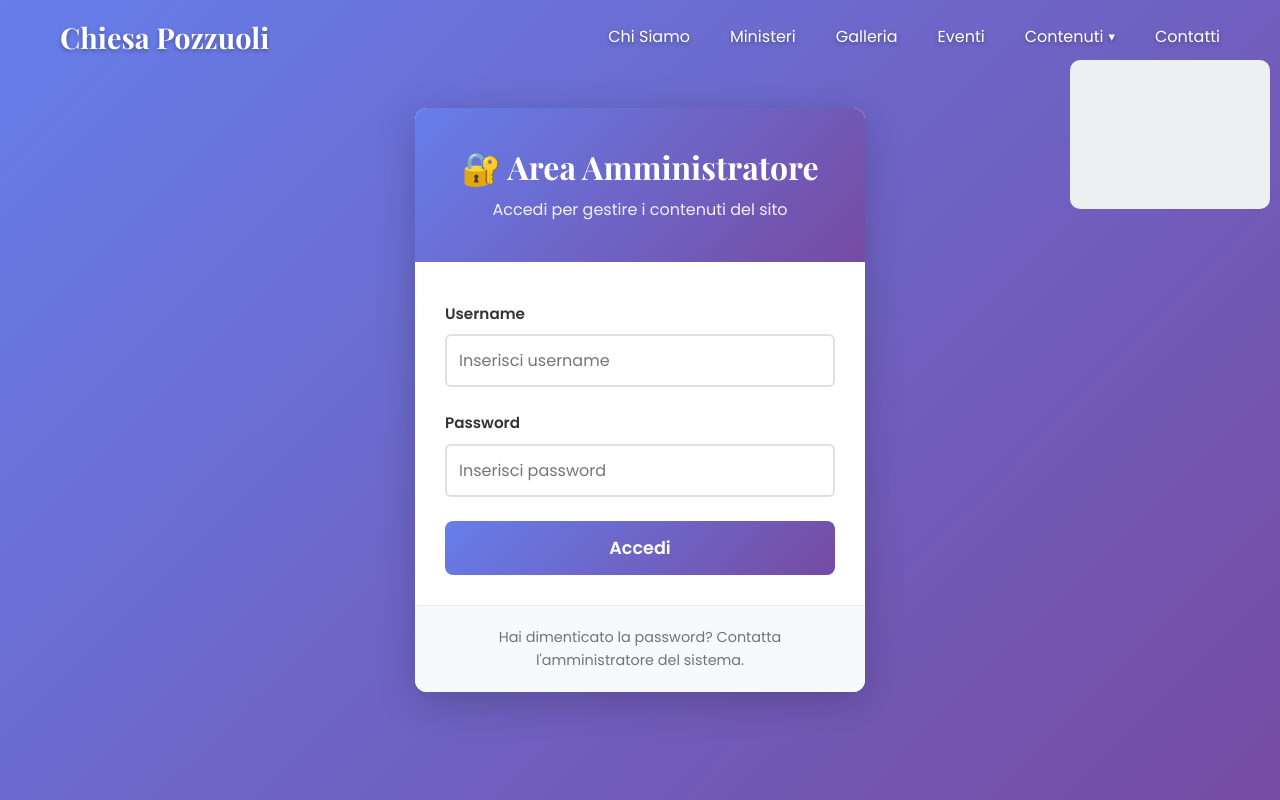
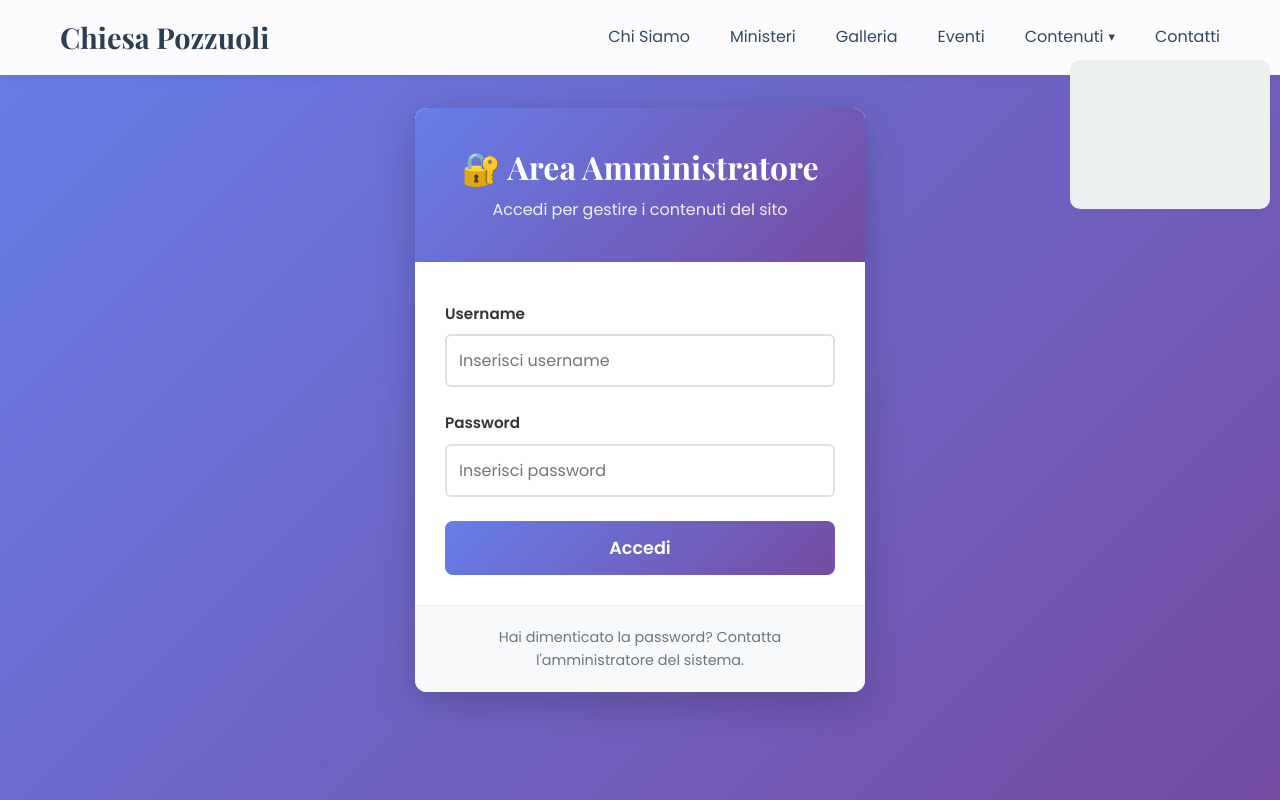
Before and after one commit to josephcatchpole622066-ai/chiesa-fiume-vita, a React (Vite) app: page /login in a window 1280 px wide. Shown: the top 800 px of the page. Built offline with nearby package versions, Linux system fonts and the light colour scheme.

Commit message:
colori pagine menu principale

```diff
--- a/src/App.jsx
+++ b/src/App.jsx
@@ -1,5 +1,5 @@
 import React, { useState, useEffect } from "react";
-import { BrowserRouter as Router, Routes, Route } from "react-router-dom";
+import { BrowserRouter as Router, Routes, Route, useLocation } from "react-router-dom";
 import "./App.css";
 import Header from "./components/Header";
 import Hero from "./components/Hero";
@@ -44,8 +44,10 @@ function HomePage() {
   );
 }
 
-function App() {
+function AppContent() {
   const [scrolled, setScrolled] = useState(false);
+  const location = useLocation();
+  const isHomePage = location.pathname === '/';
 
   useEffect(() => {
     const handleScroll = () => {
@@ -57,11 +59,8 @@ function App() {
   }, []);
 
   return (
-    <AuthProvider>
-      <Router basename={import.meta.env.BASE_URL}>
-        <ScrollToTop />
-        <div className="App">
-          <Header scrolled={scrolled} />
+    <div className="App">
+      <Header scrolled={scrolled} isHomePage={isHomePage} />
           <Routes>
             <Route path="/" element={<HomePage />} />
             <Route path="/events/:eventId" element={<EventDetail />} />
@@ -106,6 +105,15 @@ function App() {
           </Routes>
           <Footer />
         </div>
+  );
+}
+
+function App() {
+  return (
+    <AuthProvider>
+      <Router basename={import.meta.env.BASE_URL}>
+        <ScrollToTop />
+        <AppContent />
       </Router>
     </AuthProvider>
   );
--- a/src/components/Header.css
+++ b/src/components/Header.css
@@ -5,6 +5,12 @@
   width: 100%;
   z-index: 1000;
   transition: all 0.3s ease;
+  background: rgba(255, 255, 255, 0.98);
+  box-shadow: 0 2px 10px rgba(0, 0, 0, 0.05);
+}
+
+/* Homepage - trasparente all'inizio */
+.header.homepage {
   background: transparent;
   box-shadow: none;
 }
@@ -23,16 +29,21 @@
 
 .logo h1 {
   font-size: 1.8rem;
-  color: white;
+  color: var(--primary-color);
   font-weight: 700;
   display: flex;
   align-items: center;
   gap: 10px;
-  text-shadow: 0 2px 4px rgba(0, 0, 0, 0.3);
+  text-shadow: none;
   transition: all 0.3s ease;
 }
 
-.header.scrolled .logo h1 {
+.header.homepage .logo h1 {
+  color: white;
+  text-shadow: 0 2px 4px rgba(0, 0, 0, 0.3);
+}
+
+.header.homepage.scrolled .logo h1 {
   color: var(--primary-color);
   text-shadow: none;
 }
@@ -45,7 +56,7 @@
 }
 
 .nav-links li a {
-  color: white;
+  color: var(--text-dark);
   font-weight: 500;
   font-size: 1rem;
   transition: all 0.3s ease;
@@ -55,10 +66,15 @@
   display: inline-flex;
   align-items: center;
   gap: 5px;
+  text-shadow: none;
+}
+
+.header.homepage .nav-links li a {
+  color: white;
   text-shadow: 0 2px 4px rgba(0, 0, 0, 0.3);
 }
 
-.header.scrolled .nav-links li a {
+.header.homepage.scrolled .nav-links li a {
   color: var(--text-dark);
   text-shadow: none;
 }
@@ -66,7 +82,7 @@
 .nav-links li button.logout-link {
   background: none;
   border: none;
-  color: white;
+  color: var(--text-dark);
   font-weight: 500;
   font-size: 1rem;
   transition: all 0.3s ease;
@@ -78,10 +94,15 @@
   display: inline-flex;
   align-items: center;
   gap: 5px;
+  text-shadow: none;
+}
+
+.header.homepage .nav-links li button.logout-link {
+  color: white;
   text-shadow: 0 2px 4px rgba(0, 0, 0, 0.3);
 }
 
-.header.scrolled .nav-links li button.logout-link {
+.header.homepage.scrolled .nav-links li button.logout-link {
   color: var(--text-dark);
   text-shadow: none;
 }
@@ -133,17 +154,22 @@
 }
 
 .dropdown-trigger {
-  color: white;
+  color: var(--text-dark);
   font-weight: 500;
   font-size: 1rem;
   transition: all 0.3s ease;
   display: flex;
   align-items: center;
   gap: 5px;
+  text-shadow: none;
+}
+
+.header.homepage .dropdown-trigger {
+  color: white;
   text-shadow: 0 2px 4px rgba(0, 0, 0, 0.3);
 }
 
-.header.scrolled .dropdown-trigger {
+.header.homepage.scrolled .dropdown-trigger {
   color: var(--text-dark);
   text-shadow: none;
 }
--- a/src/components/Header.jsx
+++ b/src/components/Header.jsx
@@ -3,7 +3,7 @@ import { Link, useNavigate } from "react-router-dom";
 import { useAuth } from "../contexts/AuthContext";
 import "./Header.css";
 
-function Header({ scrolled }) {
+function Header({ scrolled, isHomePage }) {
   const [menuOpen, setMenuOpen] = useState(false);
   const [contenutiOpen, setContenutiOpen] = useState(false);
   const { isAuthenticated, user, logout } = useAuth();
@@ -24,7 +24,7 @@ function Header({ scrolled }) {
   };
 
   return (
-    <header className={`header ${scrolled ? "scrolled" : ""}`}>
+    <header className={`header ${scrolled ? "scrolled" : ""} ${isHomePage ? "homepage" : ""}`}>
       <div className="container">
         <nav className="nav">
           <div className="logo">
```
